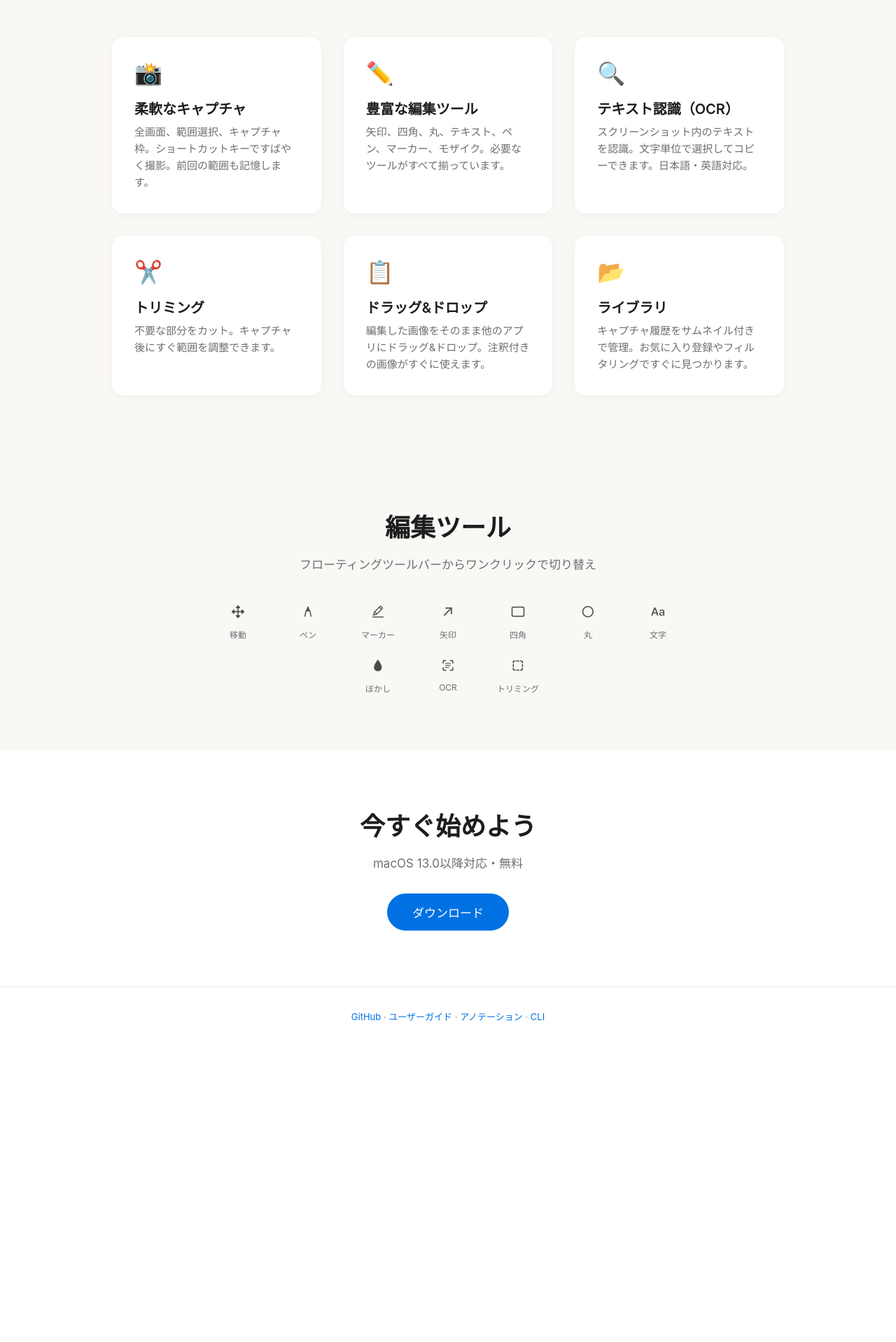
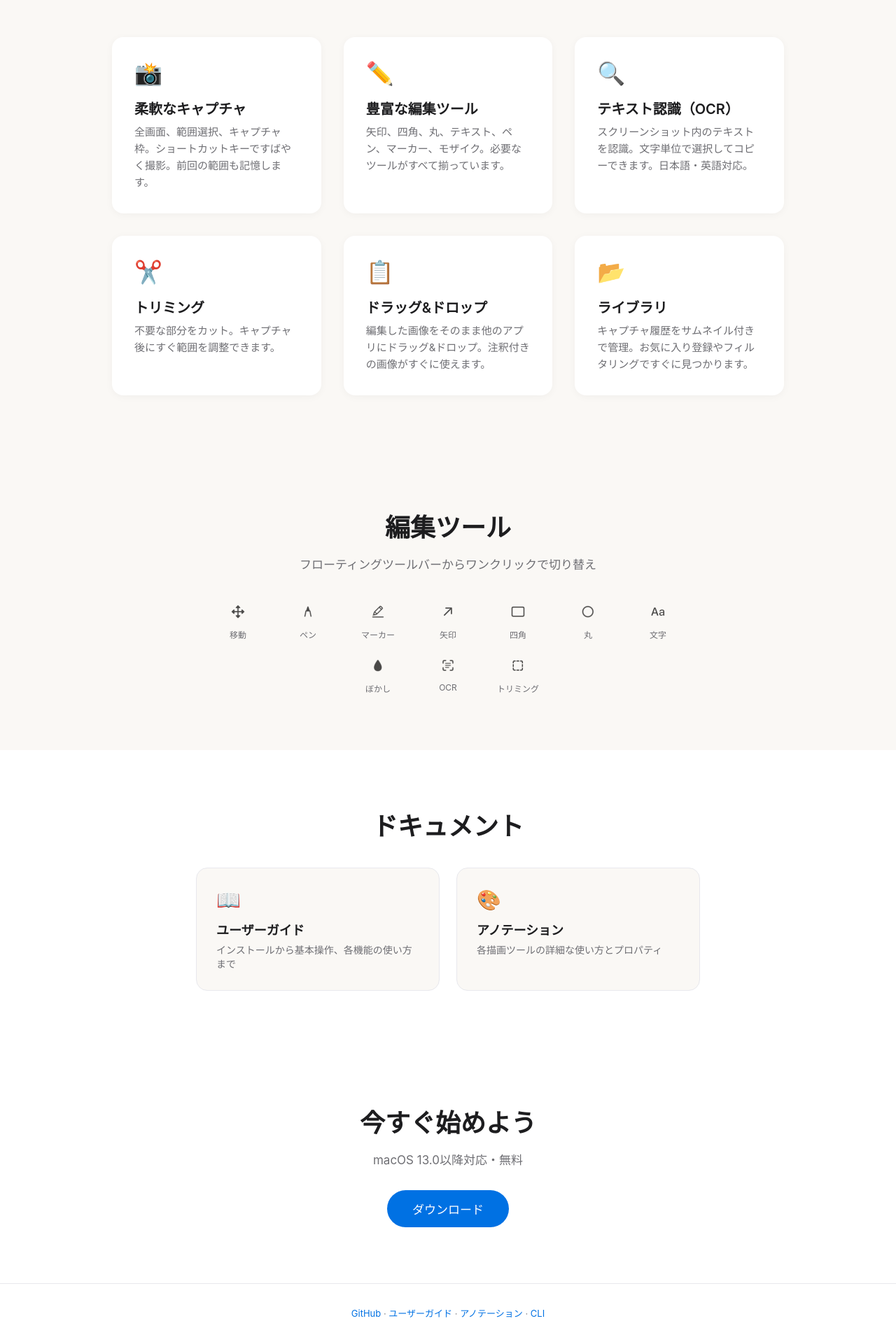
Before and after one commit to piggest/Mas, a Jekyll site: the page docs/index.html, which Jekyll copies as it is, in a window 1280 px wide. Shown: the part 1874-3792 px from the top of the page at 70% size. Built offline with Jekyll 4.4.1, drawn with Linux system fonts in a browser that asks for light colours; before the commit the page ends 3368 px from its top, so only the background shows below that.

Commit message:
Add prominent docs section with card links to user guide and annotations
Co-Authored-By: Claude Opus 4.6 <noreply@anthropic.com>

```diff
--- a/docs/index.html
+++ b/docs/index.html
@@ -235,6 +235,65 @@ body {
   color: #6e6e73;
 }
 
+/* Docs */
+.docs {
+  padding: 80px 20px;
+  background: #fff;
+}
+
+.docs-inner {
+  max-width: 720px;
+  margin: 0 auto;
+}
+
+.docs h2 {
+  text-align: center;
+  font-size: 36px;
+  font-weight: 700;
+  margin-bottom: 36px;
+}
+
+.docs-grid {
+  display: grid;
+  grid-template-columns: repeat(2, 1fr);
+  gap: 24px;
+}
+
+.doc-card {
+  display: block;
+  background: #faf8f5;
+  border: 1px solid #e8e8ed;
+  border-radius: 16px;
+  padding: 28px;
+  text-decoration: none;
+  color: inherit;
+  transition: transform 0.2s, box-shadow 0.2s;
+}
+
+.doc-card:hover {
+  transform: translateY(-4px);
+  box-shadow: 0 8px 24px rgba(0,0,0,0.08);
+  text-decoration: none;
+}
+
+.doc-card .doc-icon {
+  font-size: 28px;
+  margin-bottom: 12px;
+}
+
+.doc-card h3 {
+  font-size: 18px;
+  font-weight: 600;
+  margin-bottom: 6px;
+  color: #1d1d1f;
+}
+
+.doc-card p {
+  font-size: 14px;
+  color: #6e6e73;
+  margin: 0;
+}
+
 /* CTA */
 .cta {
   text-align: center;
@@ -419,6 +478,24 @@ footer a:hover {
   </div>
 </section>
 
+<section class="docs">
+  <div class="docs-inner">
+    <h2>ドキュメント</h2>
+    <div class="docs-grid">
+      <a class="doc-card" href="user-guide">
+        <div class="doc-icon">📖</div>
+        <h3>ユーザーガイド</h3>
+        <p>インストールから基本操作、各機能の使い方まで</p>
+      </a>
+      <a class="doc-card" href="annotations">
+        <div class="doc-icon">🎨</div>
+        <h3>アノテーション</h3>
+        <p>各描画ツールの詳細な使い方とプロパティ</p>
+      </a>
+    </div>
+  </div>
+</section>
+
 <section class="cta">
   <h2>今すぐ始めよう</h2>
   <p>macOS 13.0以降対応・無料</p>
@@ -426,7 +503,7 @@ footer a:hover {
 </section>
 
 <footer>
-  <p><a href="https://github.com/piggest/Mas">GitHub</a> · <a href="user-guide.md">ユーザーガイド</a> · <a href="annotations.md">アノテーション</a> · <a href="cli.md">CLI</a></p>
+  <p><a href="https://github.com/piggest/Mas">GitHub</a> · <a href="user-guide">ユーザーガイド</a> · <a href="annotations">アノテーション</a> · <a href="cli">CLI</a></p>
 </footer>
 
 </body>
```
